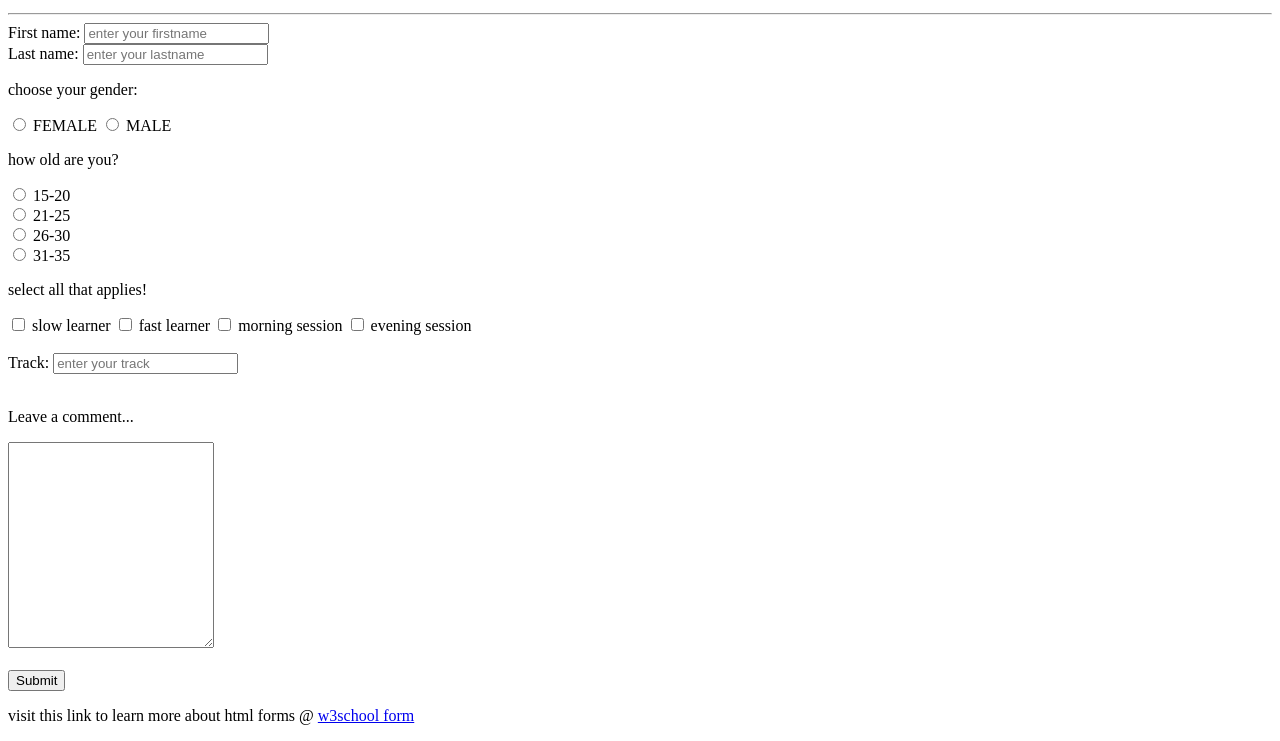
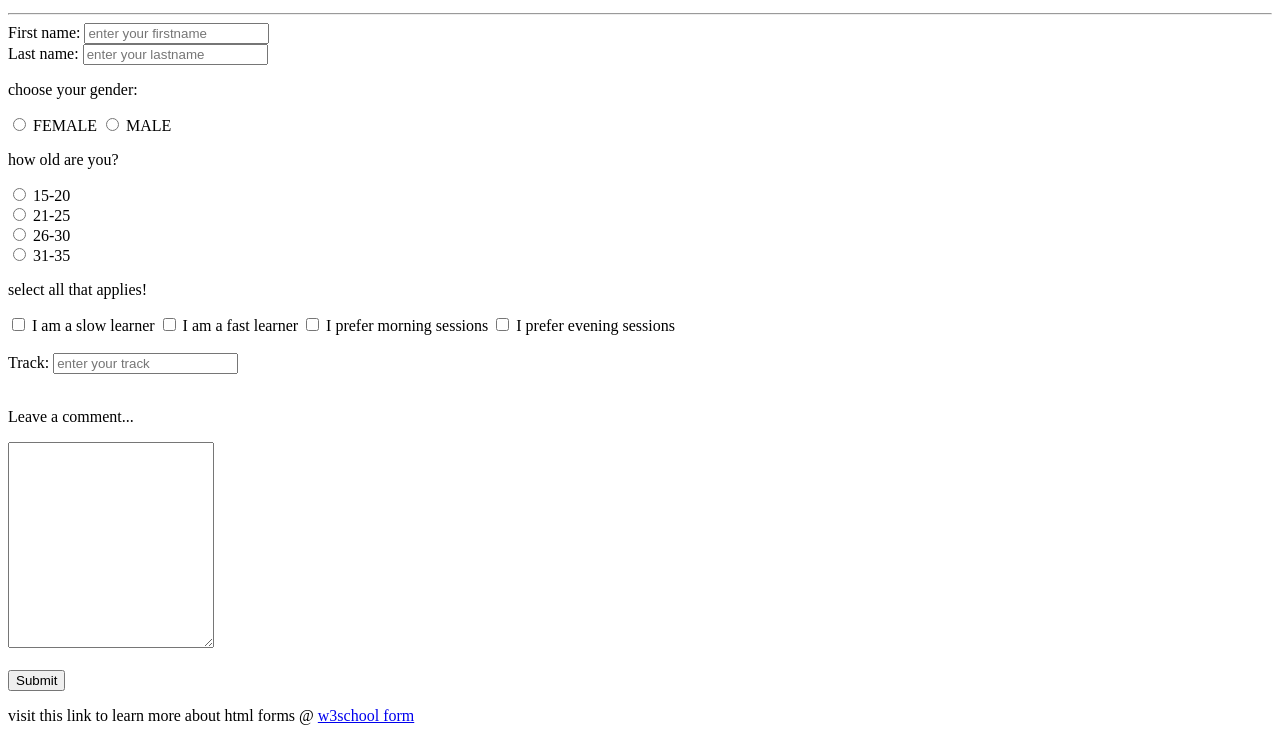
Before and after one commit to TereCodes/html-contact-page, a plain HTML site: page index.html in a window 1280 px wide. Shown: the part 101-842 px from the top of the page. Drawn offline with Linux system fonts and the light colour scheme.

Commit message:
remodified index.html

```diff
--- a/index.html
+++ b/index.html
@@ -30,14 +30,14 @@
   <input type="radio" id="age" name="age_bracket" value="31-35">
   <label for="age">31-35</label><br>
   <p>select all that applies!</p>
-  <input type="checkbox" id="selection1" name="selection1" value="select">
-  <label for="selection1"> slow learner</label>
-  <input type="checkbox" id="selection2" name="selection2" value="select">
-  <label for="selection2"> fast learner</label>
-  <input type="checkbox" id="selection3" name="selection3" value="select">
-  <label for="selection3"> morning session</label>
-  <input type="checkbox" id="selection4" name="selection4" value="select">
-  <label for="selection4"> evening session</label><br><br>
+  <input type="checkbox" id="selection1" name="selection1" value="slow learner">
+  <label for="selection1">I am a slow learner</label>
+  <input type="checkbox" id="selection2" name="selection2" value="fast learner">
+  <label for="selection2">I am a fast learner</label>
+  <input type="checkbox" id="selection3" name="selection3" value="morning session">
+  <label for="selection3">I prefer morning sessions</label>
+  <input type="checkbox" id="selection4" name="selection4" value="evening session">
+  <label for="selection4">I prefer evening sessions</label><br><br>
   <label for="track">Track:</label>
         <input type="text" id="track" placeholder="enter your track" name="track"><br><br>
   <p>Leave a comment...</p>
```
